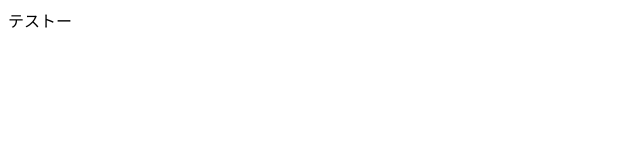
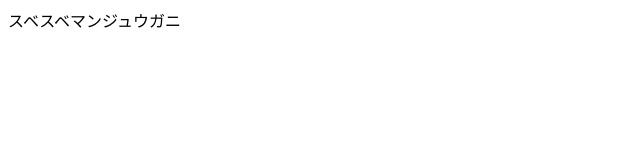
Before and after one commit to yuzuki1112/20230421-test, a plain HTML site: page index.html in a window 1280 px wide. Shown: the whole page, without its empty margins (0-640 px from the left). Drawn offline with Linux system fonts and the light colour scheme.

Commit message:
Update index.html
書き換えましたー

```diff
--- a/index.html
+++ b/index.html
@@ -5,6 +5,6 @@
     <title>タイトル</title>
   </head>
   <body>
-    テストー
+    スベスベマンジュウガニ
   </body>
 </html>
```
